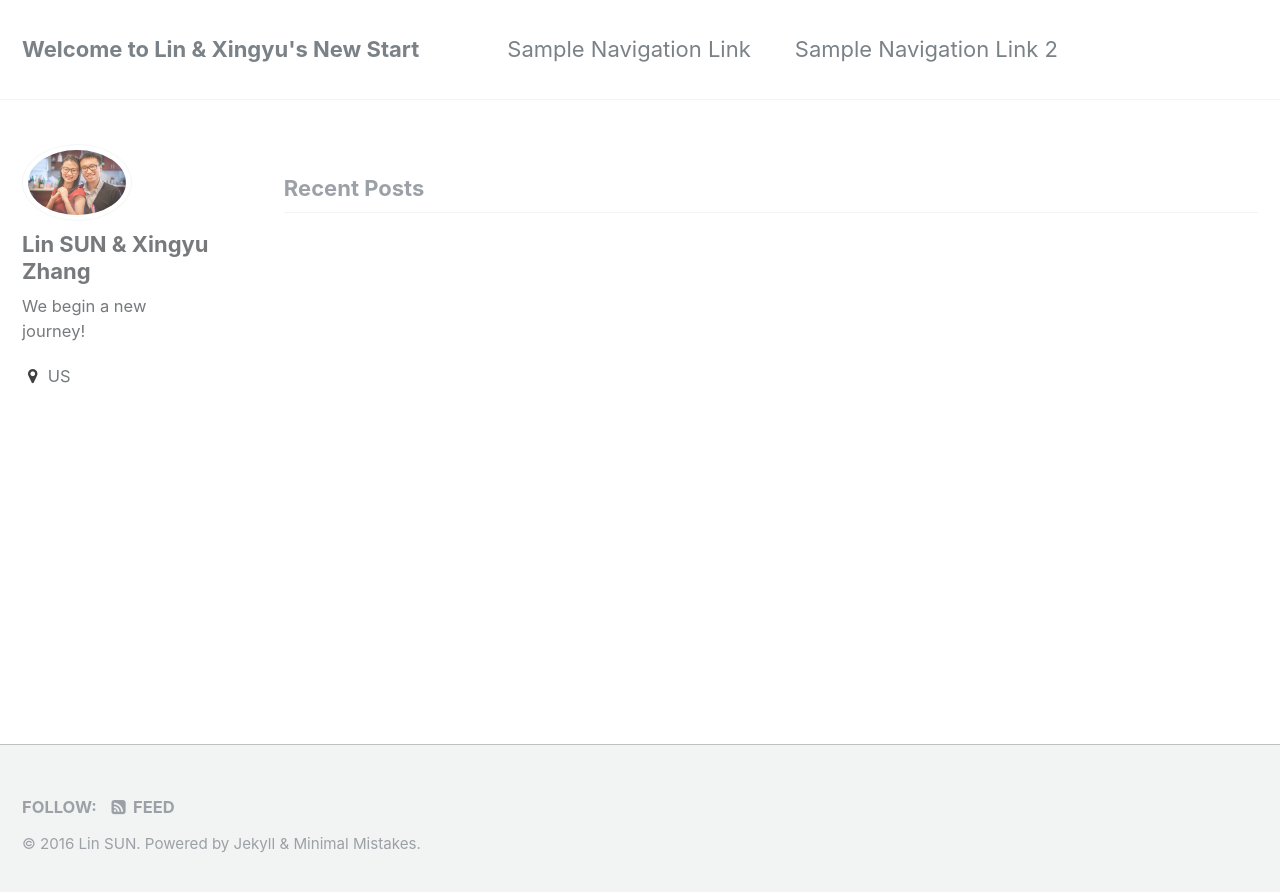
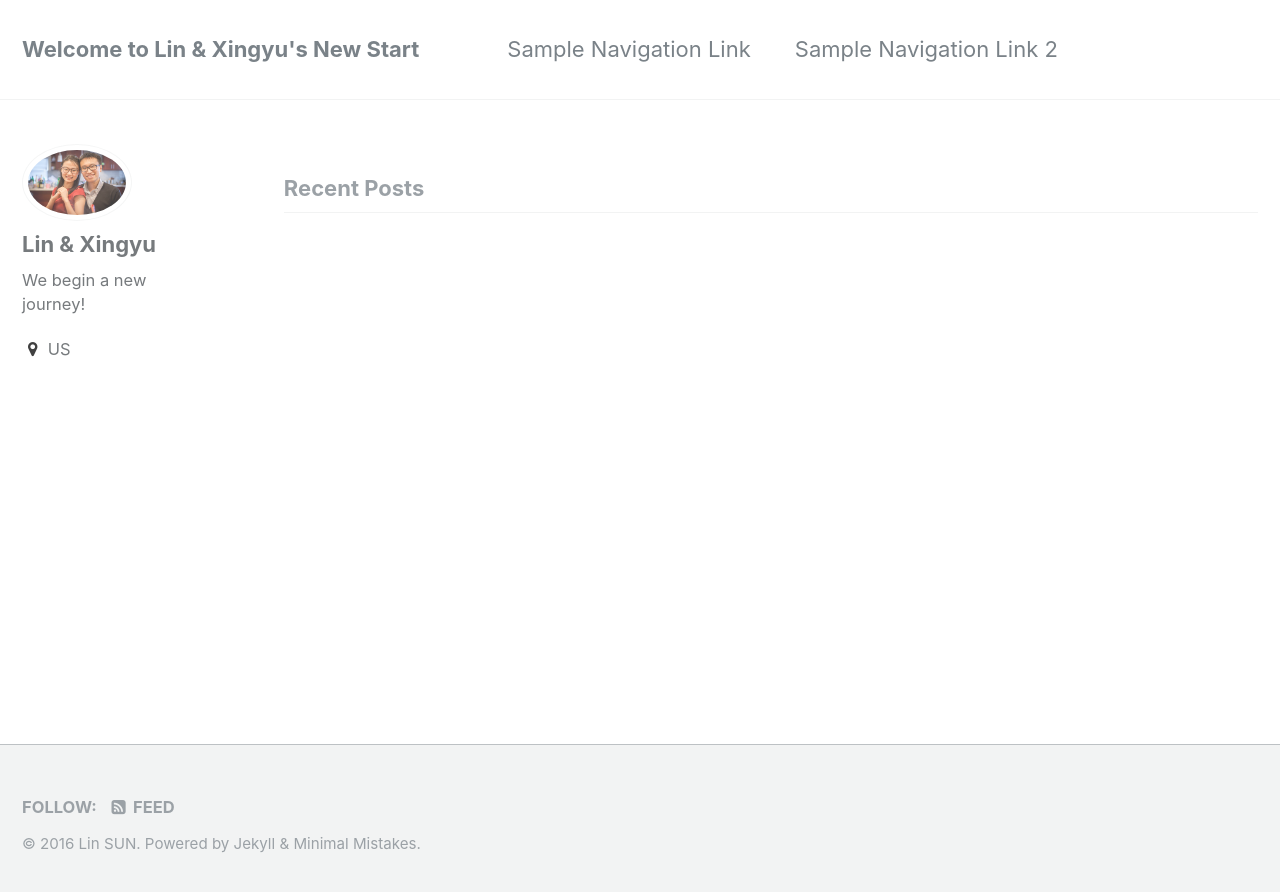
Before and after one commit to bestlin/bestlin.github.io, a Jekyll site: the page built from index.html, in a window 1280 px wide. Shown: the top 892 px of the page. Built offline with Jekyll 4.4.1, drawn with Linux system fonts in a browser that asks for light colours; the list of posts is cut into pages by our own code.

Commit message:
Update _config.yml

```diff
--- a/_config.yml
+++ b/_config.yml
@@ -77,7 +77,7 @@ analytics:
 
 # Site Author
 author:
-  name             : "Lin SUN & Xingyu Zhang"
+  name             : "Lin & Xingyu"
   avatar           : "bio-photo.jpg"
   bio              : "We begin a new journey!"
   location         : "US"
```
